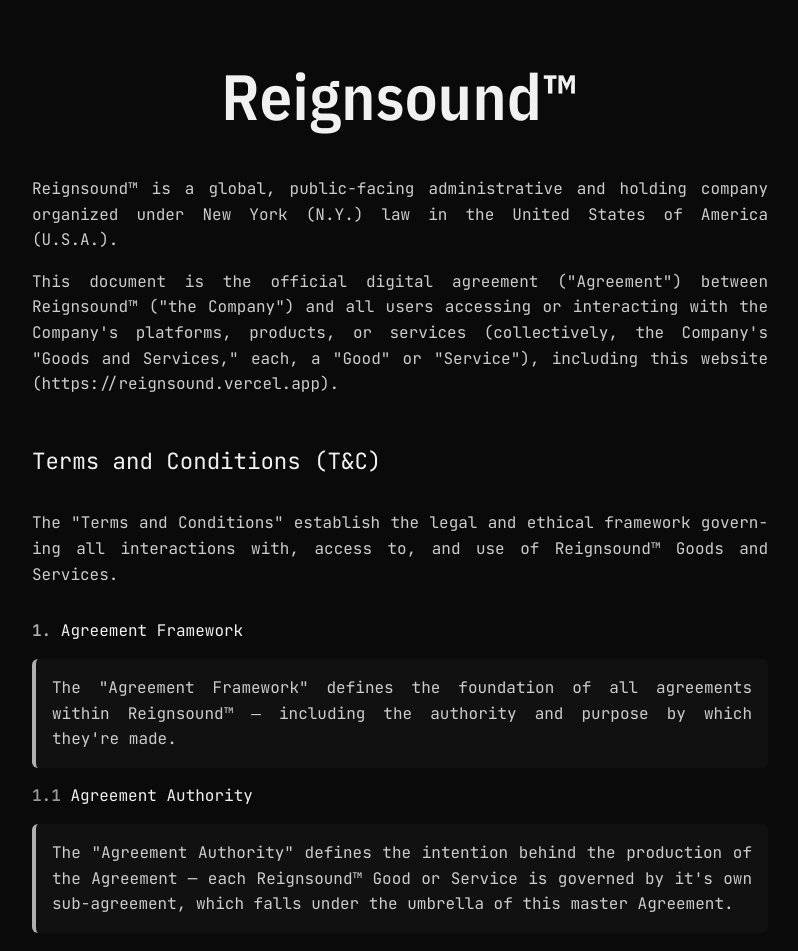
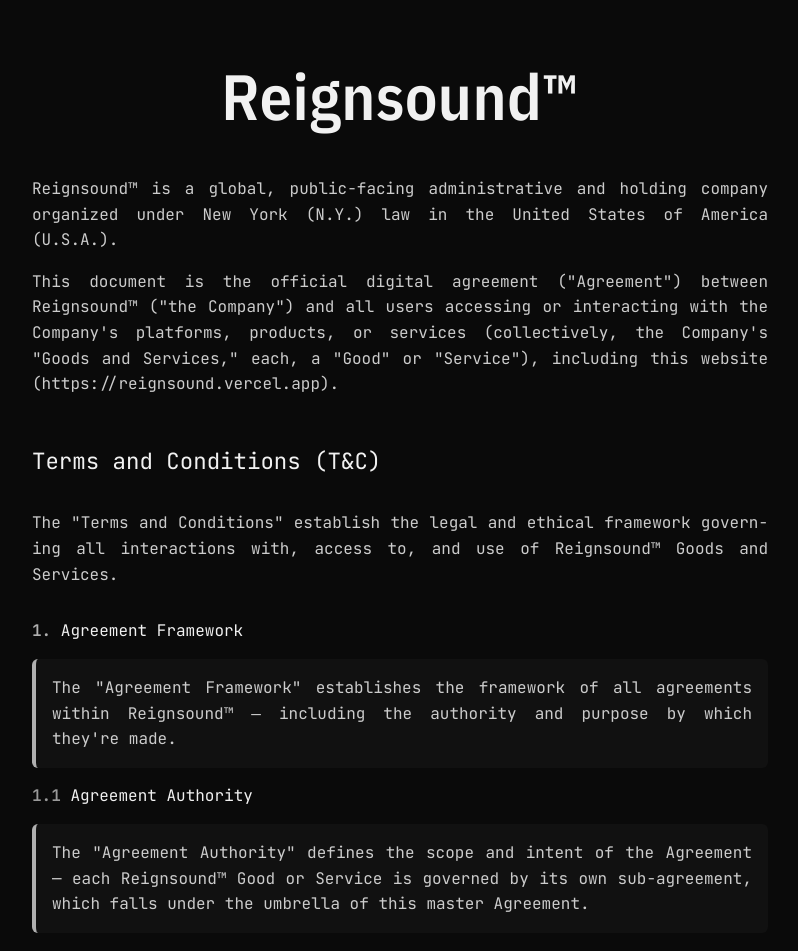
Before and after one commit to umbrellaholdinggroup/reignsound, a Next.js app: page / in a window 1280 px wide. Shown: the top 951 px of the page, without its empty margins (240-1038 px from the left). Built offline with nearby package versions, Linux system fonts and the light colour scheme.

Commit message:
Updating Agreement language/terminology

```diff
--- a/app/page.js
+++ b/app/page.js
@@ -29,7 +29,7 @@
       </p>
 
       <p className="document-description">
-        This document is the official digital agreement ("Agreement") between Reignsound™ ("the Company") and all users accessing or interacting with the Company's platforms, products, or services (collectively, the Company's "Goods and Services," each, a "Good" or "Service"), including this website (https://reignsound.vercel.app).
+        This document is the official digital agreement ("Agreement") between Reignsound&trade; ("the Company") and all users accessing or interacting with the Company's platforms, products, or services (collectively, the Company's "Goods and Services," each, a "Good" or "Service"), including this website (https://reignsound.vercel.app).
       </p>
 
       <h2 className="section-title">Terms and Conditions (T&amp;C)</h2>
@@ -40,13 +40,13 @@
       <h3 className="subsection-title">Agreement Framework</h3>
       <div className="subsection-description">
         <p>
-          The "Agreement Framework" defines the foundation of all agreements within Reignsound&trade; ― including the authority and purpose by which they're made.
+          The "Agreement Framework" establishes the framework of all agreements within Reignsound&trade; ― including the authority and purpose by which they're made.
         </p>
       </div>
 
       <h4 className="sub-subsection-title">Agreement Authority</h4>
       <p className="subsection-description">
-        The "Agreement Authority" defines the intention behind the production of the Agreement &mdash; each Reignsound&trade; Good or Service is governed by it's own sub-agreement, which falls under the umbrella of this master Agreement.
+        The "Agreement Authority" defines the scope and intent of the Agreement — each Reignsound&trade; Good or Service is governed by its own sub-agreement, which falls under the umbrella of this master Agreement.
       </p>
 
       <div className="list">
```
